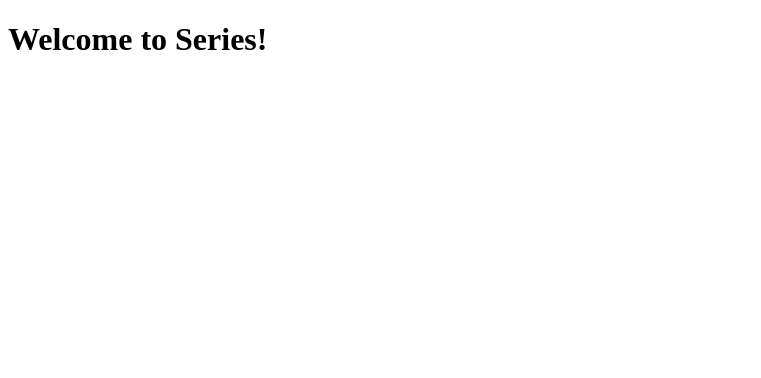
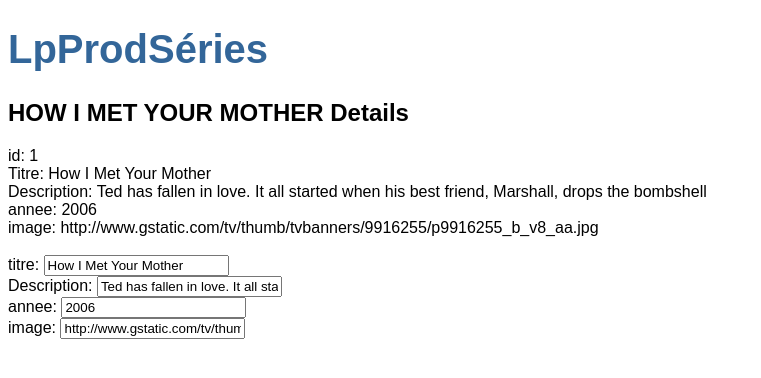
Before and after one commit to mossiXYZ/Series, an Angular app: page / in a window 1280 px wide. Shown: the top 378 px of the page, without its empty margins (0-761 px from the left). Built offline with nearby package versions, Linux system fonts and the light colour scheme.

Commit message:
Serie Detail Editor

```diff
--- a/src/app/app.component.css
+++ b/src/app/app.component.css
@@ -0,0 +1,22 @@
+/* Application-wide Styles */
+h1 {
+    color: #369;
+    font-family: Arial, Helvetica, sans-serif;
+    font-size: 250%;
+  }
+  h2, h3 {
+    color: #444;
+    font-family: Arial, Helvetica, sans-serif;
+    font-weight: lighter;
+  }
+  body {
+    margin: 2em;
+  }
+  body, input[type="text"], button {
+    color: #888;
+    font-family: Cambria, Georgia;
+  }
+  /* everywhere else */
+  * {
+    font-family: Arial, Helvetica, sans-serif;
+  }
--- a/src/app/app.component.html
+++ b/src/app/app.component.html
@@ -1,4 +1,3 @@
 
-  <h1>
-    Welcome to {{ title }}!
-  </h1>
+  <h1>{{ title }} </h1>
+  <app-series></app-series>
--- a/src/app/app.component.ts
+++ b/src/app/app.component.ts
@@ -6,5 +6,5 @@
   styleUrls: ['./app.component.css']
 })
 export class AppComponent {
-  title = 'Series';
+  title = 'LpProdSéries';
 }
--- /dev/null
+++ b/src/app/serie.ts
@@ -0,0 +1,7 @@
+export class Serie {
+    idSERIE: number;
+    titre: string;
+    description: string;
+    annee: string;
+    image: string;
+  }
--- /dev/null
+++ b/src/app/series/series.component.html
@@ -0,0 +1,27 @@
+<h2>{{serie.titre | uppercase}} Details</h2>
+<div><span>id: </span>{{serie.idSERIE}}</div>
+<div><span>Titre: </span>{{serie.titre}}</div>
+<div><span>Description: </span>{{serie.description}}</div>
+<div><span>annee: </span>{{serie.annee}}</div>
+<div><span>image: </span>{{serie.image}}</div>
+<br/>
+<div>
+  <label>titre:
+    <input [(ngModel)]="serie.titre" placeholder="titre">
+  </label>
+</div>
+<div>
+  <label>Description:
+    <input [(ngModel)]="serie.description" placeholder="description">
+  </label>
+</div>
+<div>
+  <label>annee:
+    <input [(ngModel)]="serie.annee" placeholder="annee">
+  </label>
+</div>
+<div>
+  <label>image:
+    <input [(ngModel)]="serie.image" placeholder="image">
+  </label>
+</div>
--- /dev/null
+++ b/src/app/series/series.component.ts
@@ -0,0 +1,25 @@
+import { Component, OnInit } from '@angular/core';
+import { Serie } from '../serie';
+
+@Component({
+  selector: 'app-series',
+  templateUrl: './series.component.html',
+  styleUrls: ['./series.component.css']
+})
+export class SeriesComponent implements OnInit {
+
+  serie : Serie = {
+
+      idSERIE: 1,
+      titre: "How I Met Your Mother",
+      description: "Ted has fallen in love. It all started when his best friend, Marshall, drops the bombshell ",
+      annee: "2006",
+      image: "http://www.gstatic.com/tv/thumb/tvbanners/9916255/p9916255_b_v8_aa.jpg",
+  };
+
+  constructor() { }
+
+  ngOnInit() {
+  }
+
+}
```
Also changed, not shown: src/app/app.module.ts (+6 -2 lines), src/app/series/series.component.css (added), 1 other file (tests, documents, lock files or other folders).
